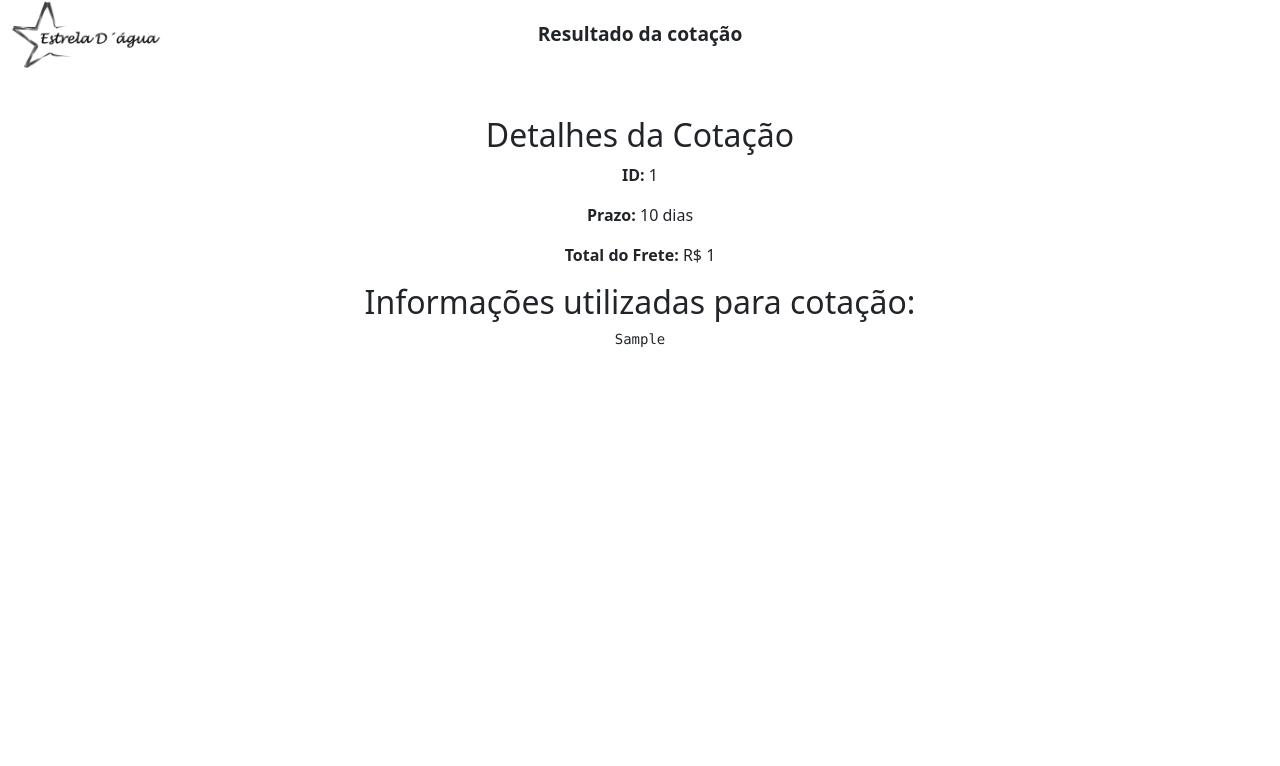
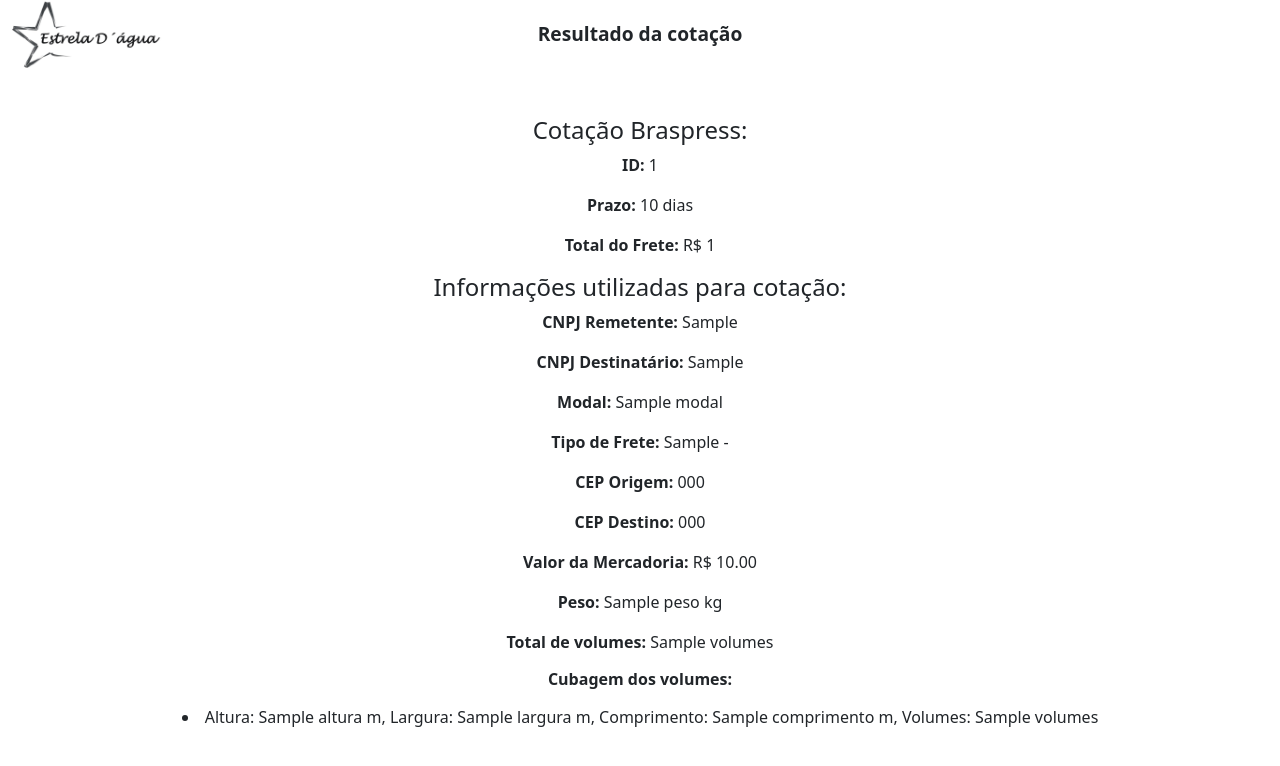
Before and after one commit to rafaelmeller/freight-API, a Flask app: template templates/result.html in a window 1280 px wide. Shown: the top 766 px of the page. Run offline with Flask 3, Linux system fonts and the light colour scheme; the template is opened without the code that fills it: most values are stand-ins (such as "Sample title", 1, 10 or a date in 2020).

Commit message:
Updating templates

```diff
--- a/templates/error.html
+++ b/templates/error.html
@@ -9,6 +9,7 @@
     {% if errorList %}
     <div class="error-list">
         <p class="text-center">Data e Hora do Erro: {{ dateTime }}</p>
+        <p class="text-center">{{ responseText }}</p>
         <h6>Detalhes:</h6>
         <ul>
             {% for error in errorList %}
@@ -17,4 +18,5 @@
         </ul>
     </div>
     {% endif %}
+
 {% endblock %}
--- a/templates/result.html
+++ b/templates/result.html
@@ -3,13 +3,37 @@
 {% block header %}Resultado da cotação{% endblock %}
 {% block main %}
     <div class="api-response">
-        <h2>Detalhes da Cotação</h2>
+        <h4>Cotação Braspress:</h2>
         <p><strong>ID:</strong> {{ id }}</p>
         <p><strong>Prazo:</strong> {{ prazo }} dias</p>
         <p><strong>Total do Frete:</strong> R$ {{ totalFrete }}</p>
     </div>
     <div class="json-response">
-        <h2>Informações utilizadas para cotação:</h2>
-        <pre>{{ json_string | safe }}</pre>
+        <h4>Informações utilizadas para cotação:</h2>
+        <div>
+            <p><strong>CNPJ Remetente:</strong> {{ data.cnpjRemetente }}</p>
+            <p><strong>CNPJ Destinatário:</strong> {{ data.cnpjDestinatario }}</p>
+            <p><strong>Modal:</strong> {{ data.modal }}</p>
+            <p><strong>Tipo de Frete:</strong> {{ data.tipoFrete }} -
+                {% if data.tipoFrete == "1" %}
+                    CIF
+                {% elif data.tipoFrete == "2" %}
+                    FOB
+                {% endif %}
+                </p>
+            <p><strong>CEP Origem:</strong> {{ data.cepOrigem }}</p>
+            <p><strong>CEP Destino:</strong> {{ data.cepDestino }}</p>
+            <p><strong>Valor da Mercadoria:</strong> R$ {{ "%.2f"|format(data.vlrMercadoria|float) }}</p>
+            <p><strong>Peso:</strong> {{ data.peso }} kg</p>
+            <p><strong>Total de volumes:</strong> {{ data.volumes }}</p>
+            <h6><strong>Cubagem dos volumes:</strong></h3>
+            <ul class="no-list-style"></ul>
+                {% for cubagem in data.cubagem %}
+                    <li>
+                        Altura: {{ cubagem.altura }} m, Largura: {{ cubagem.largura }} m, Comprimento: {{ cubagem.comprimento }} m, Volumes: {{ cubagem.volumes }}
+                    </li>
+                {% endfor %}
+            </ul>
+        </div>
     </div>
 {% endblock %}
```
Also changed, not shown: templates/submit.html (+10 -6 lines).
